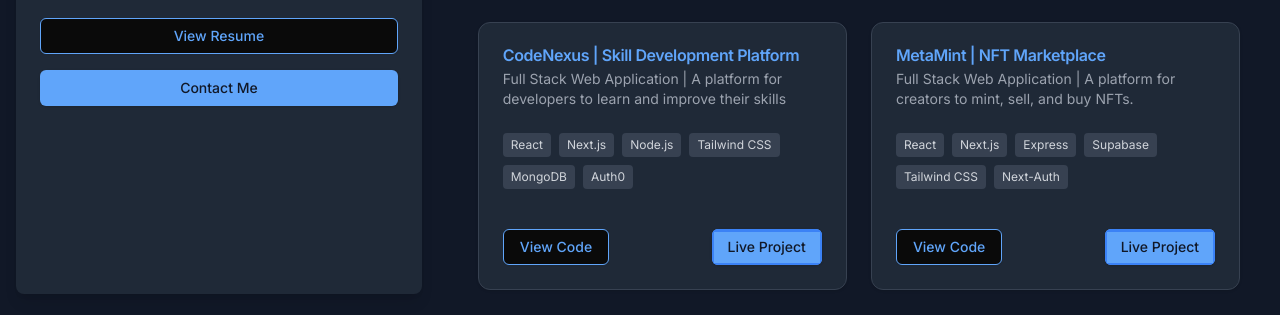
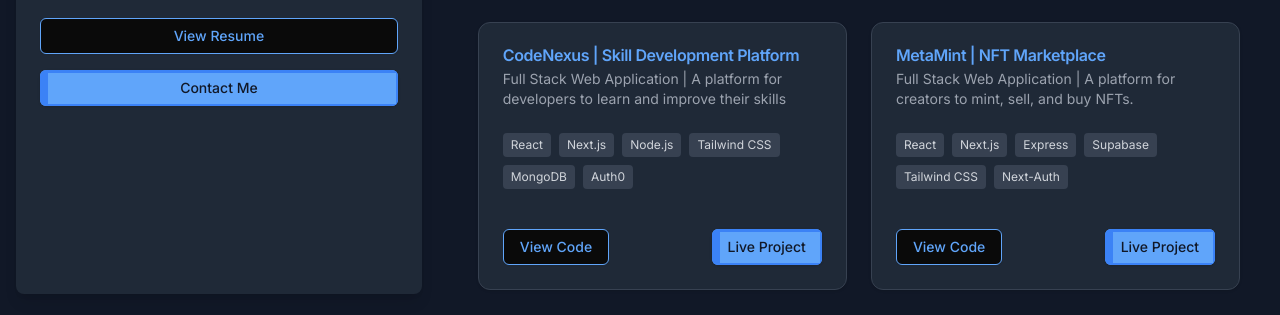
Before and after one commit to moiz2405/portfolio, a Next.js app: page / in a window 1280 px wide. Shown: the part 586-901 px from the top of the page. Built offline with nearby package versions, Linux system fonts and the light colour scheme.

Commit message:
improved

```diff
--- a/app/globals.css
+++ b/app/globals.css
@@ -64,6 +64,42 @@
     border-bottom-width: 2px;
     border-left-width: 2px;
   }
+}
+@keyframes borderMove {
+  0% {
+    border-top-width: 2px;
+    border-right-width: 2px;
+    border-bottom-width: 2px;
+    border-left-width: 2px;
+  }
+  25% {
+    border-top-width: 2px;
+    border-right-width: 10px;
+    border-bottom-width: 2px;
+    border-left-width: 2px;
+  }
+  50% {
+    border-top-width: 2px;
+    border-right-width: 2px;
+    border-bottom-width: 10px;
+    border-left-width: 2px;
+  }
+  75% {
+    border-top-width: 10px;
+    border-right-width: 2px;
+    border-bottom-width: 2px;
+    border-left-width: 2px;
+  }
+  100% {
+    border-top-width: 2px;
+    border-right-width: 2px;
+    border-bottom-width: 2px;
+    border-left-width: 10px;
+  }
+}
+
+.group-hover\:animate-border-effect {
+  animation: borderMove 3s infinite;
 }
 
 .animate-border-effect {
--- a/components/Sidebar.tsx
+++ b/components/Sidebar.tsx
@@ -62,9 +62,11 @@
         <Button variant="outline" className="border-blue-400 text-blue-400 hover:bg-blue-400 hover:text-gray-900 transition-colors">
           View Resume
         </Button>
-        <Button className="bg-blue-400 text-gray-900 hover:bg-blue-500 transition-colors">
-          Contact Me
-        </Button>
+        <Button className="bg-blue-400 text-gray-900 hover:bg-blue-500 transition-colors relative overflow-hidden">
+  <span className="relative z-10">Contact Me</span>
+  <span className="absolute inset-0 border-2 border-blue-500 animate-border-effect"></span>
+</Button>
+
       </div>
     </aside>
   )
```
